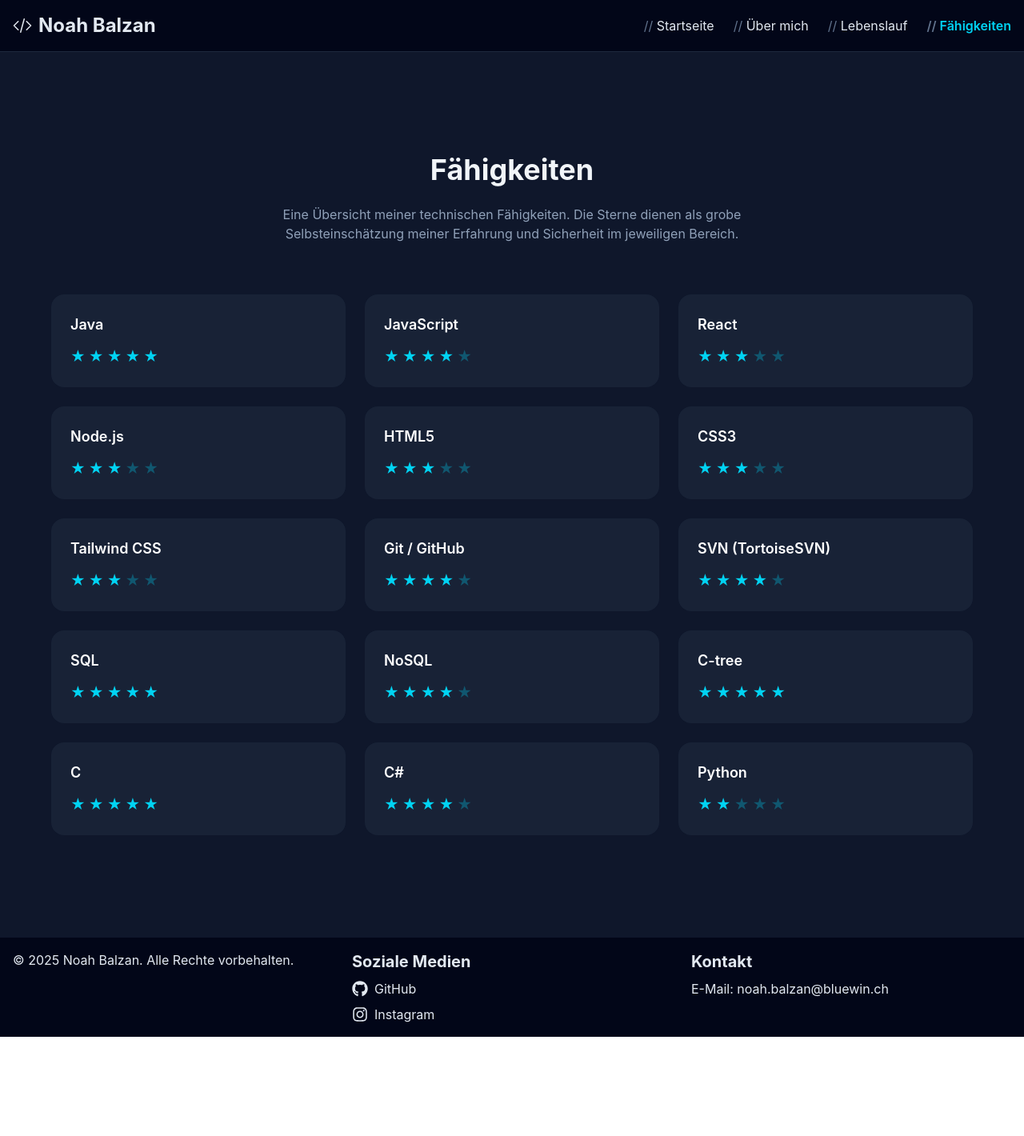
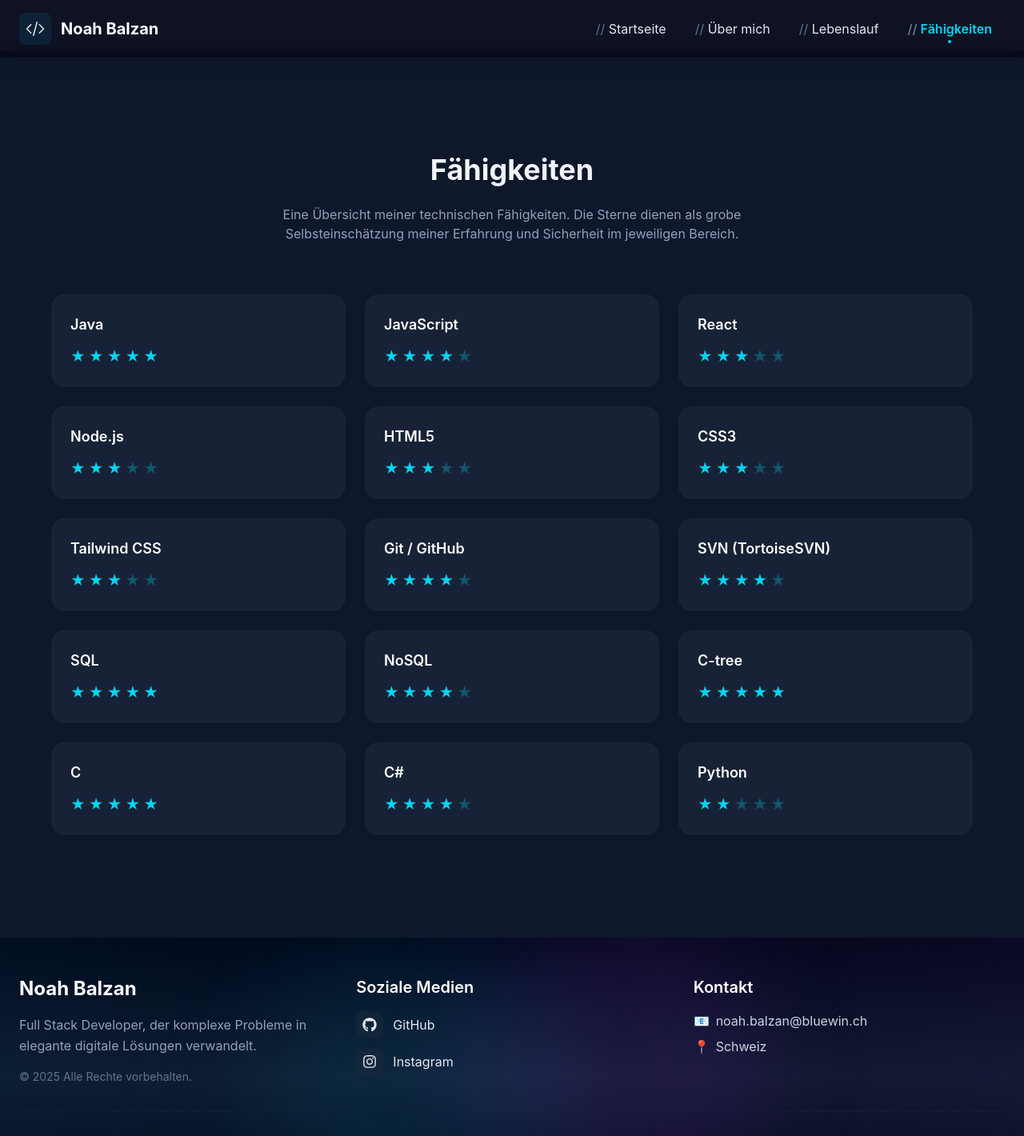
Before and after one commit to NoBa28/Portfolio_Template, a React (Vite) app: page /skills in a window 1280 px wide. Shown: the top 1420 px of the page at 80% size. Before the commit the page ends 1296 px from the top, so only its background shows below. Built offline with nearby package versions, Linux system fonts and the light colour scheme.

Commit message:
Header & Footer design optimized

```diff
--- a/src/components/Footer.jsx
+++ b/src/components/Footer.jsx
@@ -1,37 +1,88 @@
-import { FaInstagram, FaGithub } from "react-icons/fa";
+import { FaInstagram, FaGithub, FaArrowUp } from "react-icons/fa";
 
 export default function Footer() {
+  const scrollToTop = () => {
+    window.scrollTo({ top: 0, behavior: 'smooth' });
+  };
+
   return (
-    <footer className="bg-slate-950 text-slate-200 py-4">
-      <div className="max-w-7xl mx-auto px-4 grid grid-cols-1 sm:grid-cols-2 md:grid-cols-3 gap-6">
-        <p>
-          &copy; {new Date().getFullYear()} Noah Balzan. Alle Rechte
-          vorbehalten.
+    <footer className="bg-gradient-to-t from-slate-950 via-slate-900 to-slate-950 text-slate-200 relative overflow-hidden">
+      {/* Background decoration */}
+      <div className="absolute inset-0 bg-gradient-to-r from-cyan-500/5 via-transparent to-purple-500/5"></div>
+      <div className="absolute top-0 left-1/4 w-96 h-96 bg-cyan-500/10 rounded-full blur-3xl"></div>
+      <div className="absolute bottom-0 right-1/4 w-96 h-96 bg-purple-500/10 rounded-full blur-3xl"></div>
+
+      <div className="relative max-w-7xl mx-auto px-6 py-12">
+        {/* Main content */}
+        <div className="grid grid-cols-1 md:grid-cols-3 gap-8 mb-8">
+          {/* Brand section */}
+          <div className="space-y-4">
+            <h3 className="text-2xl font-bold text-white">Noah Balzan</h3>
+            <p className="text-slate-400 leading-relaxed">
+              Full Stack Developer, der komplexe Probleme in elegante digitale Lösungen verwandelt.
             </p>
-        <div className="flex flex-col space-y-2">
-          <h3 className="text-xl font-bold mb-2">Soziale Medien</h3>
+            <p className="text-sm text-slate-500">
+              &copy; {new Date().getFullYear()} Alle Rechte vorbehalten.
+            </p>
+          </div>
+
+          {/* Social Media */}
+          <div className="space-y-4">
+            <h3 className="text-xl font-semibold text-white mb-4">Soziale Medien</h3>
+            <div className="space-y-3">
               <a
                 href="https://github.com/NoBa28"
                 target="_blank"
                 rel="noopener noreferrer"
-            className="flex items-center space-x-2 hover:text-cyan-400 transition-colors"
+                className="flex items-center space-x-3 hover:text-cyan-400 transition-all duration-300 group"
               >
-            <FaGithub size={20} />
+                <div className="p-2 bg-slate-800/50 rounded-lg group-hover:bg-cyan-500/10 transition-colors">
+                  <FaGithub size={18} />
+                </div>
                 <span>GitHub</span>
               </a>
               <a
                 href="https://www.instagram.com/nooah28"
                 target="_blank"
                 rel="noopener noreferrer"
-            className="flex items-center space-x-2 hover:text-cyan-400 transition-colors"
+                className="flex items-center space-x-3 hover:text-cyan-400 transition-all duration-300 group"
               >
-            <FaInstagram size={20} />
+                <div className="p-2 bg-slate-800/50 rounded-lg group-hover:bg-cyan-500/10 transition-colors">
+                  <FaInstagram size={18} />
+                </div>
                 <span>Instagram</span>
               </a>
             </div>
-        <div>
-          <h3 className="text-xl font-bold mb-2">Kontakt</h3>
-          <p>E-Mail: noah.balzan@bluewin.ch</p>
+          </div>
+
+          {/* Contact */}
+          <div className="space-y-4">
+            <h3 className="text-xl font-semibold text-white mb-4">Kontakt</h3>
+            <div className="space-y-2">
+              <p className="flex items-center space-x-2">
+                <span className="text-cyan-400">📧</span>
+                <span className="text-slate-300">noah.balzan@bluewin.ch</span>
+              </p>
+              <p className="flex items-center space-x-2">
+                <span className="text-cyan-400">📍</span>
+                <span className="text-slate-300">Schweiz</span>
+              </p>
+            </div>
+          </div>
+        </div>
+
+        {/* Bottom section with back to top */}
+        <div className="border-t border-slate-800/50 pt-8">
+          <div className="flex justify-center">
+            <button
+              onClick={scrollToTop}
+              className="flex items-center space-x-2 px-6 py-3 bg-cyan-500/10 hover:bg-cyan-500/20
+              text-cyan-300 rounded-lg transition-all duration-300 hover:scale-105 group border border-cyan-500/20"
+            >
+              <span>Nach oben</span>
+              <FaArrowUp className="group-hover:-translate-y-1 transition-transform" size={14} />
+            </button>
+          </div>
         </div>
       </div>
     </footer>
--- a/src/components/Header.jsx
+++ b/src/components/Header.jsx
@@ -44,22 +44,31 @@ export default function Header() {
 
   return (
     <header>
-      <nav className="bg-slate-950 text-slate-200 border-b border-slate-800 w-full fixed top-0 left-0 z-50">
-        <div className="max-w-7xl mx-auto px-4 h-16 flex justify-between items-center">
+      <nav className="bg-slate-950/95 backdrop-blur-md text-slate-200 border-b border-slate-800/50 w-full fixed top-0 left-0 z-50 shadow-lg shadow-slate-900/20">
+        <div className="max-w-7xl mx-auto px-6 h-18 flex justify-between items-center">
           {/* logo + title */}
-          <div className="flex items-center space-x-2">
-            <HeaderIconCode className="inline align-middle w-5 h-5 text-white" />
-            <h1 className="text-2xl font-bold">Noah Balzan</h1>
-          </div>
+          <Link to="/" className="flex items-center space-x-3 hover:scale-105 transition-transform duration-300">
+            <div className="p-2 bg-cyan-500/10 rounded-lg hover:bg-cyan-500/20 transition-colors">
+              <HeaderIconCode className="w-5 h-5 text-cyan-400" />
+            </div>
+            <h1 className="text-xl font-bold text-white hover:text-cyan-300 transition-colors">Noah Balzan</h1>
+          </Link>
 
           {/* desktop navigation links */}
-          <ul className="hidden md:flex space-x-6">
+          <ul className="hidden md:flex space-x-1">
             {navLinks.map(({ to, label }) => (
               <li key={to}>
-                <Link to={to} className={getLinkClass(to)}>
+                <Link
+                  to={to}
+                  className={`${getLinkClass(to)} px-4 py-2 rounded-lg hover:bg-slate-800/50 transition-all duration-300 relative group`}
+                >
                   {/* gray "//" like comment */}
                   <span className="text-slate-500">// </span>
                   {label}
+                  {/* Active indicator */}
+                  {location.pathname === to && (
+                    <div className="absolute bottom-0 left-1/2 transform -translate-x-1/2 w-1 h-1 bg-cyan-400 rounded-full"></div>
+                  )}
                 </Link>
               </li>
             ))}
```
Lines whose indentation alone changed are shown as unchanged.
